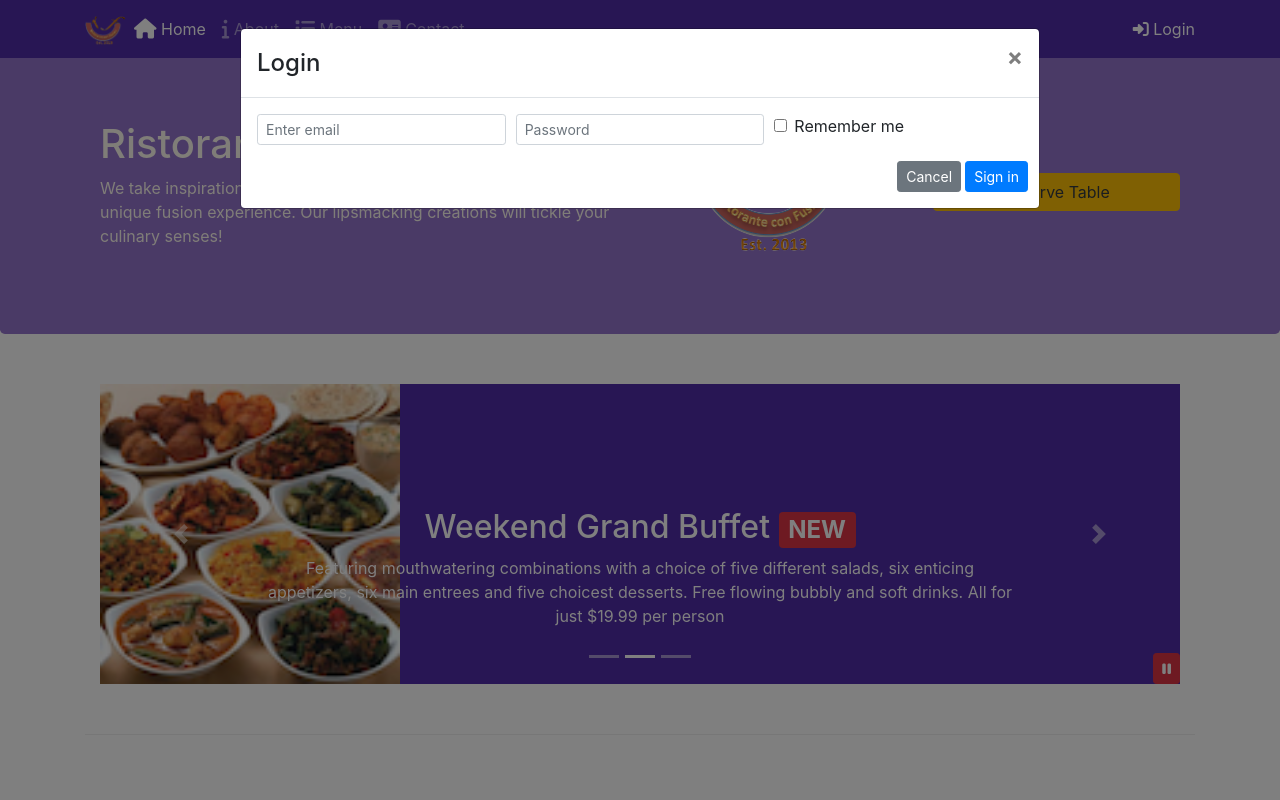
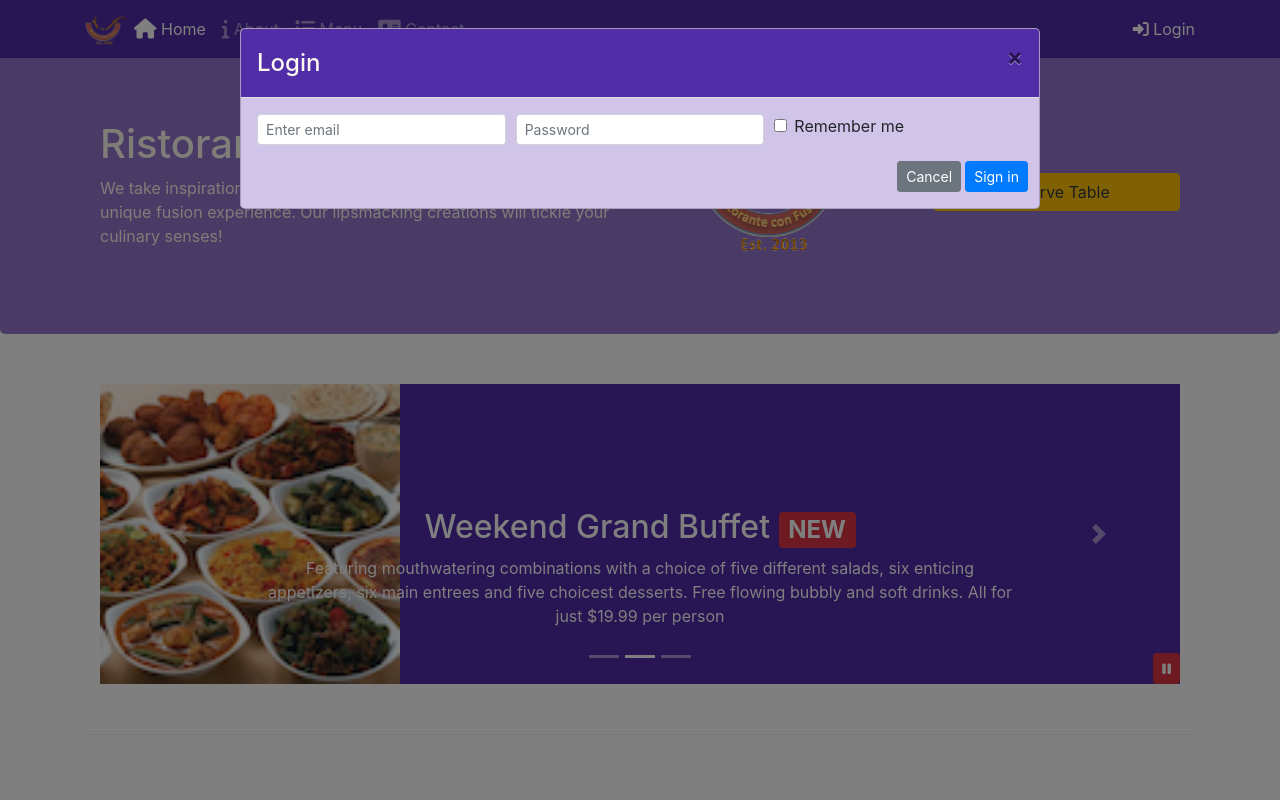
Before and after one commit to p-lizarazo/bootstrap-learning, a plain HTML site: page index.html in a window 1280 px wide. Both pictures are taken after a click on the button "Login". Shown: the top 800 px of the page. Drawn offline with nearby package versions, Linux system fonts and the light colour scheme.

Commit message:
assigment 4

```diff
--- a/css/styles.scss
+++ b/css/styles.scss
@@ -77,3 +77,13 @@ body{
     bottom: 0px;
     z-index: 1;
 }
+
+.modal {
+    .modal-content{
+        background: $background-pale;
+    }
+    .modal-header{
+        background: $background-dark;
+        color: floralwhite;
+    }
+}
--- a/index.html
+++ b/index.html
@@ -31,7 +31,7 @@
                     <li class="nav-item"><a class="nav-link" href="./contactus.html"><span class="fa fa-address-card fa-lg"></span> Contact</a></li>
                 </ul>
                 <span class="navbar-text">
-                    <a data-toggle="modal" data-target="#loginModal" role="button">
+                    <a role="button" id="loginButton">
                         <span class="fa fa-sign-in"></span> Login
                     </a>
                 </span>
@@ -187,7 +187,7 @@
                 </div>
                 <div class="col-12 col-sm-3 align-self-center">
                     <a role="button" class="btn btn-warning text-dark btn-block mt-3 mt-sm-0"
-                        data-target="#reserveModal" data-toggle="modal">
+                        id="reserveButton">
                         Reserve Table
                     </a>
                 </div>
@@ -373,6 +373,12 @@
                 }
 
             })
+            $('#reserveButton').click(function(){
+                $('#reserveModal').modal('toggle');
+            });
+            $('#loginButton').click(function(){
+                $('#loginModal').modal('toggle');
+            });
         })
     </script>
 </body>
```
Also changed, not shown: css/styles.css.
